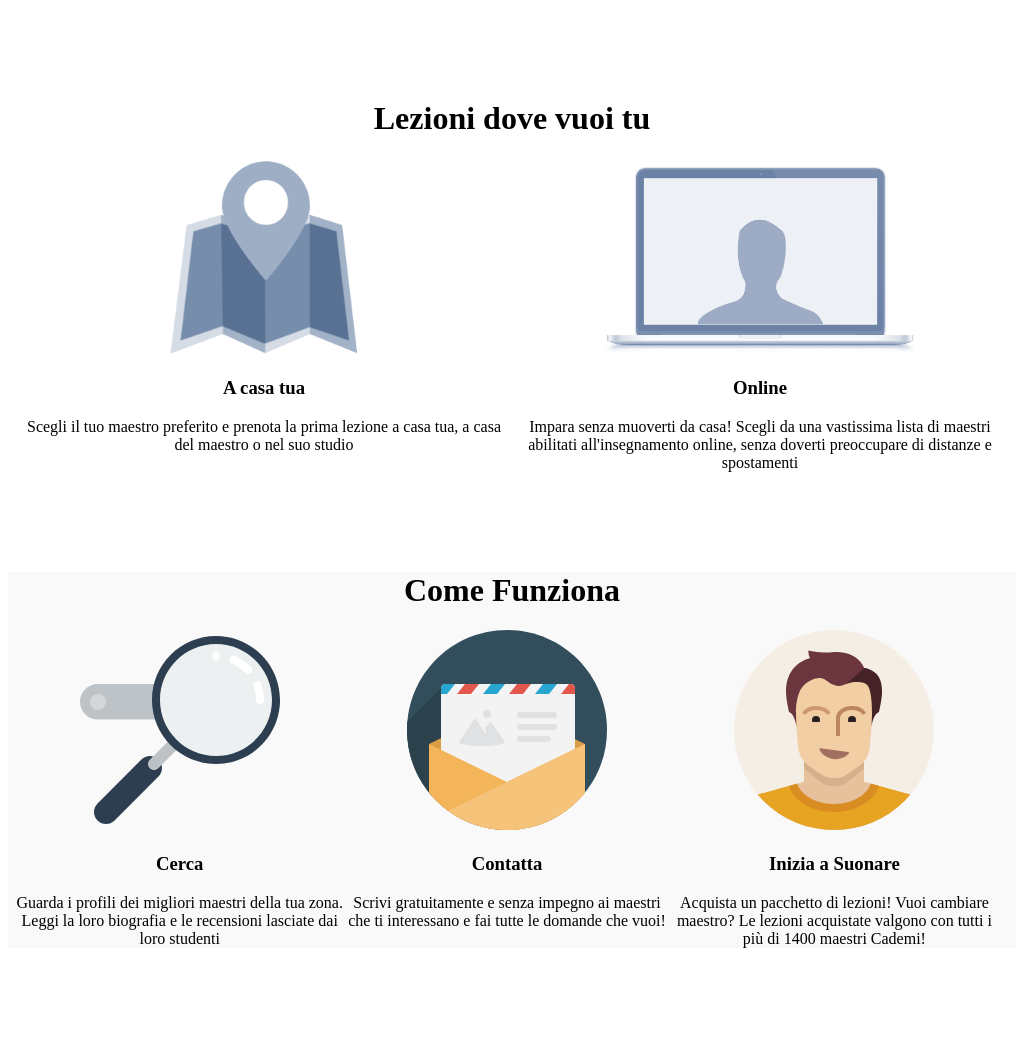
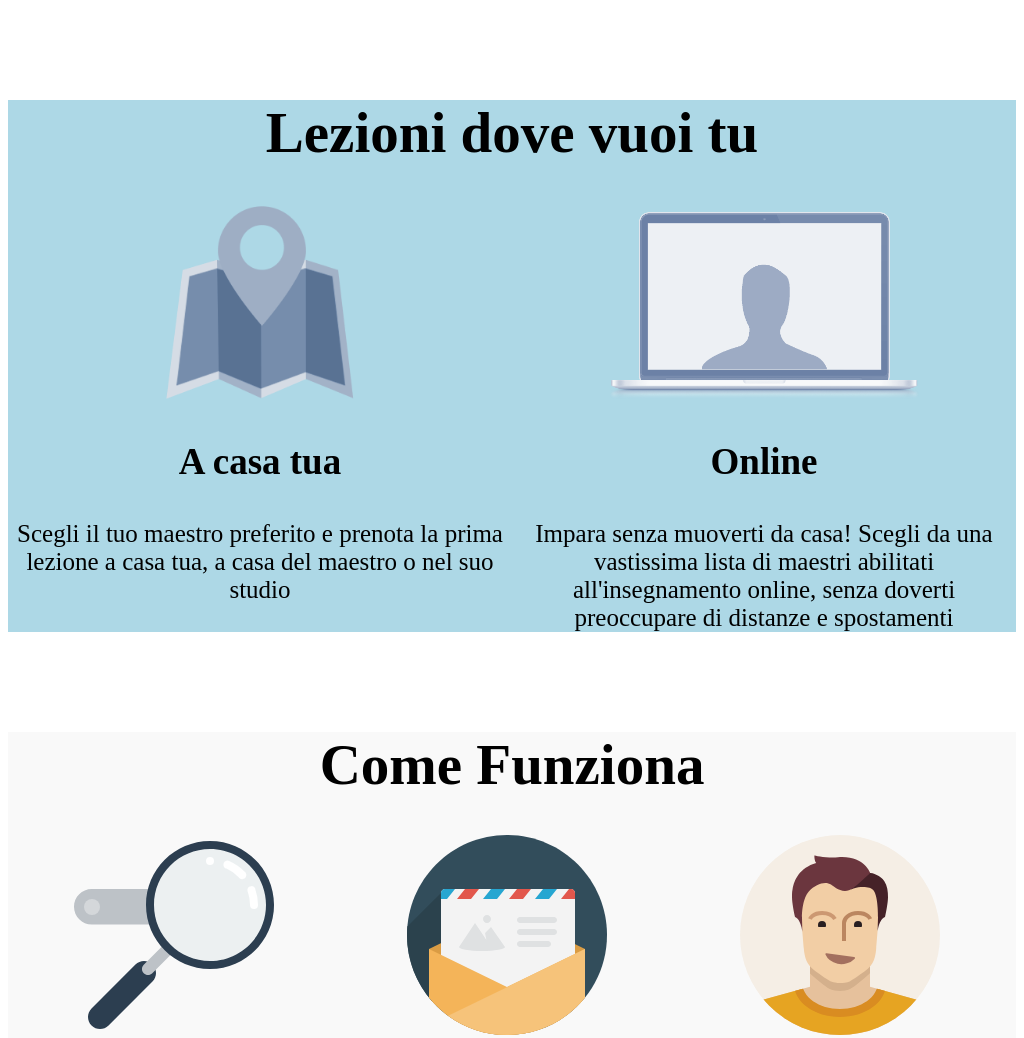
Before and after one commit to LorenzoPrimogeri/html-css-resp-wannabe, a plain HTML site: page index.html in a window 1024 px wide. Shown: the top 1038 px of the page. Drawn offline with Linux system fonts and the light colour scheme.

Commit message:
bonus complete

```diff
--- a/media_queri.css
+++ b/media_queri.css
@@ -1,6 +1,5 @@
 
 @media screen and (max-width: 420px) {
-
     #lezioni,#why {
       background-color: hsl(60deg 59% 88%);
     }
@@ -21,5 +20,31 @@
     }
     .row{
     width: 100%;
+    font-size: 25px;
+    }
+    .row h3{
+      font-size: 37px;
+    }
+    .row h1{
+      font-size: 57px;
     }
   }
+  @media screen and (max-width:1024px) and (min-width:810px){
+
+    #lezioni,#why {
+      background-color: lightblue;
+
+    }
+    /* In questo caso il float rimane perche abbiamo
+    abbastanza spazio per mettere le cose accanto */
+    .row{
+      width: 100%;
+      font-size: 25px;
+    }
+    .row h3{
+      font-size: 37px;
+    }
+    .row h1{
+      font-size: 57px;
+    }
+  }
```
